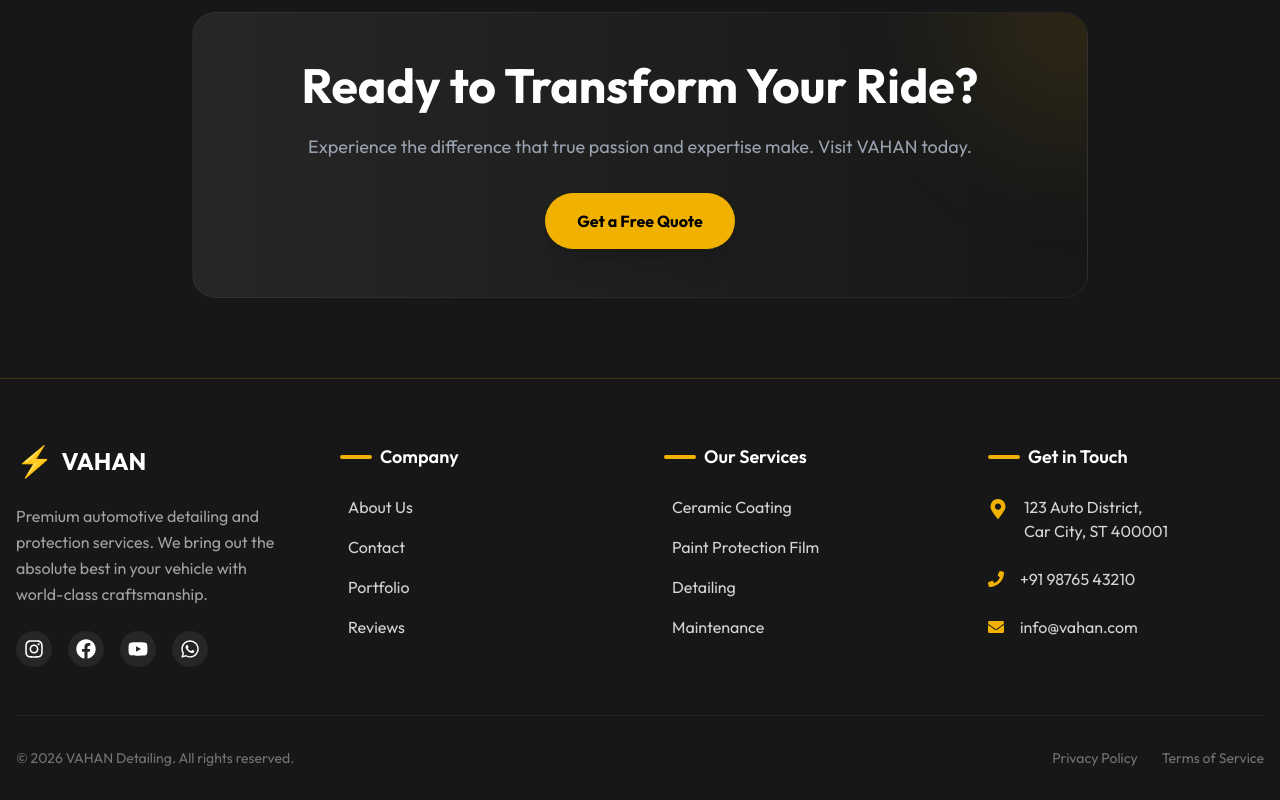
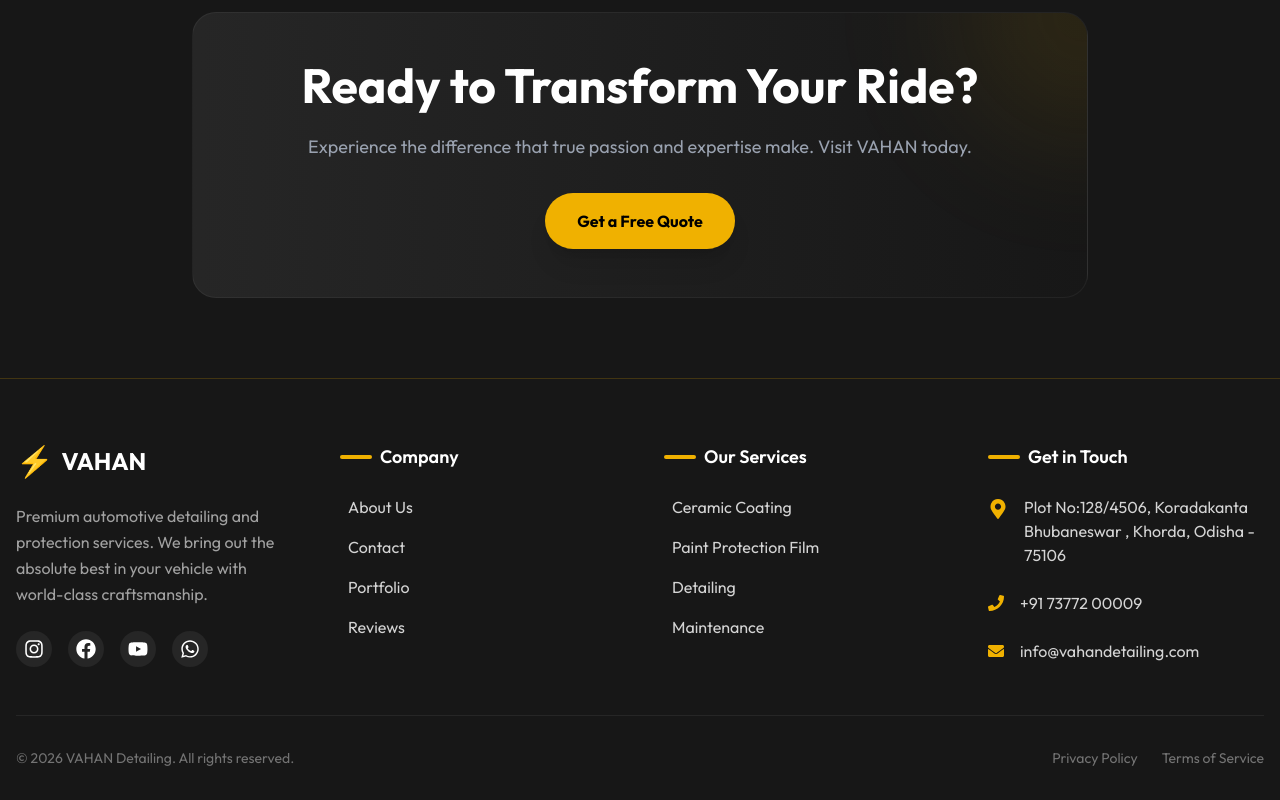
Before and after one commit to coolnoor19/vahan, a React (Vite) app: page /about in a window 1280 px wide. Shown: the part 2547-3347 px from the top of the page. Built offline with nearby package versions, Linux system fonts and the light colour scheme.

Commit message:
fix: added contact details in contact and footer page

```diff
--- a/src/components/Footer.jsx
+++ b/src/components/Footer.jsx
@@ -109,18 +109,18 @@
                         <ul className="space-y-6">
                             <li className="flex items-start gap-4">
                                 <FaMapMarkerAlt className="text-yellow-500 text-xl mt-1 shrink-0" />
-                                <span>123 Auto District,<br />Car City, ST 400001</span>
+                                <span>Plot No:128/4506, Koradakanta<br />Bhubaneswar , Khorda, Odisha - 75106</span>
                             </li>
                             <li className="flex items-center gap-4">
                                 <FaPhone className="text-yellow-500 shrink-0" />
                                 <a href="tel:+919876543210" className="hover:text-yellow-500 transition-colors">
-                                    +91 98765 43210
+                                    +91 73772 00009
                                 </a>
                             </li>
                             <li className="flex items-center gap-4">
                                 <FaEnvelope className="text-yellow-500 shrink-0" />
-                                <a href="mailto:info@vahan.com" className="hover:text-yellow-500 transition-colors">
-                                    info@vahan.com
+                                <a href="mailto:info@vahandetailing.com" className="hover:text-yellow-500 transition-colors">
+                                    info@vahandetailing.com
                                 </a>
                             </li>
                         </ul>
--- a/src/pages/Contact.jsx
+++ b/src/pages/Contact.jsx
@@ -74,10 +74,10 @@
                         {/* Contact Cards */}
                         <div className="grid gap-6">
                             {[
-                                { icon: FaPhone, title: "Call Us", value: "+91 98765 43210", link: "tel:+919876543210" },
+                                { icon: FaPhone, title: "Call Us", value: "+91 73772 00009", link: "tel:+919876543210" },
                                 { icon: FaWhatsapp, title: "WhatsApp", value: "Chat Now", link: "https://wa.me/919876543210" },
-                                { icon: FaEnvelope, title: "Email Us", value: "contact@vahan.com", link: "mailto:contact@vahan.com" },
-                                { icon: FaMapMarkerAlt, title: "Visit Us", value: "123 Premium Garage Lane, Auto City", link: "#" }
+                                { icon: FaEnvelope, title: "Email Us", value: "info@vahandetailing.com", link: "mailto:info@vahandetailing.com" },
+                                { icon: FaMapMarkerAlt, title: "Visit Us", value: "Plot No:128/4506 , Koradakanta , Bhubaneswar, Khordha, Odisha - 75106", link: "#" }
                             ].map((item, idx) => (
                                 <motion.a
                                     key={idx}
```
